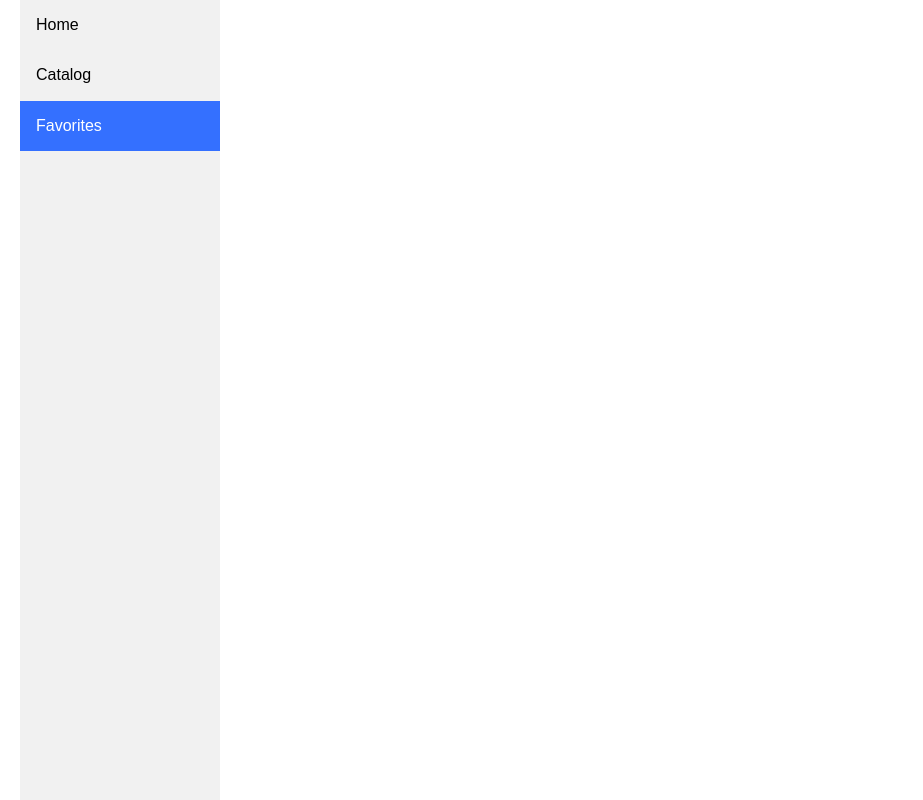
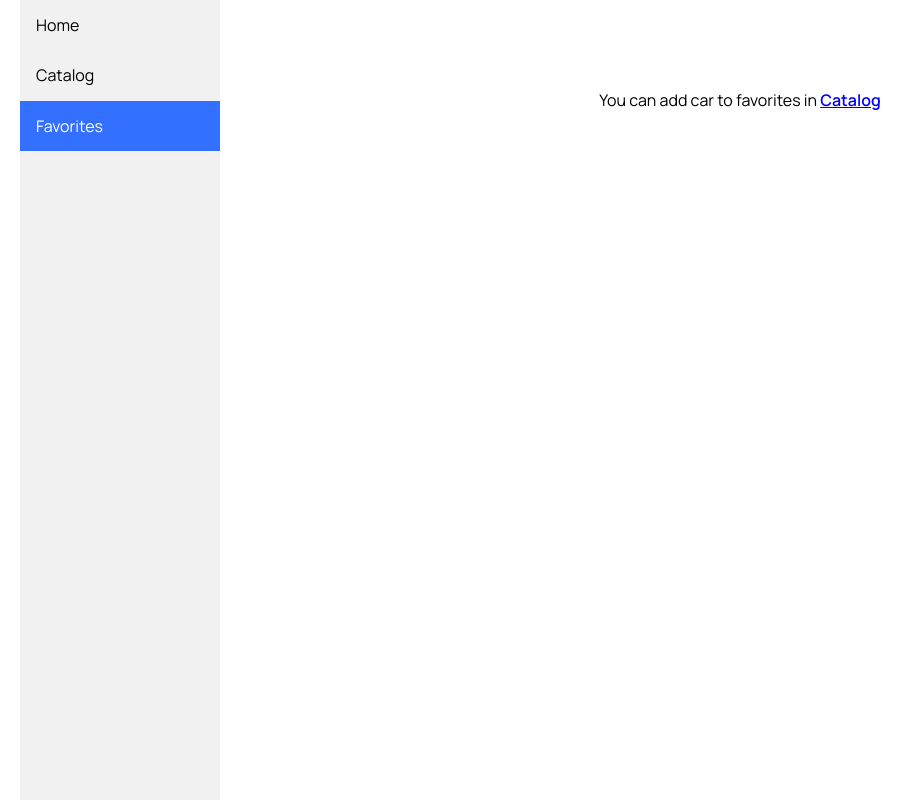
Before and after one commit to Pavel-K-ua/Rent-a-Car, a React (Create React App) app: page /Rent-a-Car/favorites in a window 1280 px wide. Shown: the whole page, without its empty margins (0-923 px from the left). Built offline with nearby package versions, Linux system fonts and the light colour scheme.

Commit message:
add fonts

```diff
--- a/src/components/Favorites/Favorites.jsx
+++ b/src/components/Favorites/Favorites.jsx
@@ -1,19 +1,25 @@
 import Card from 'components/Card/Card';
-import { StyledCatalog } from 'components/Catalog/Catalog.styled';
 import React from 'react';
 import { useSelector } from 'react-redux';
 import { selectFavorites } from 'redux/selectors';
+import { StyledFavLink, StyledFavWrap } from './Favorites.styled';
 
 const Favorites = () => {
   const favorites = useSelector(selectFavorites);
   return (
     <>
       <div>
-        <StyledCatalog>
+        <StyledFavWrap>
+          {!favorites.length ? (
+            <p>
+              You can add car to favorites in{' '}
+              <StyledFavLink to="/catalog">Catalog</StyledFavLink>
+            </p>
+          ) : null}
           {favorites.map(car => (
             <Card key={car.id} car={car} />
           ))}
-        </StyledCatalog>
+        </StyledFavWrap>
       </div>
     </>
   );
--- a/src/components/Favorites/Favorites.styled.js
+++ b/src/components/Favorites/Favorites.styled.js
@@ -0,0 +1,24 @@
+import styled from 'styled-components';
+import { Link } from 'react-router-dom';
+
+export const StyledFavWrap = styled.ul`
+  display: flex;
+  gap: 20px;
+  flex-wrap: wrap;
+  column-gap: 28px;
+  row-gap: 50px;
+  align-items: center;
+  justify-content: center;
+  padding: 10px;
+  padding-top: 90px;
+`;
+
+export const StyledFavLink = styled(Link)`
+  color: blue;
+  text-decoration: underline;
+  font-weight: bold;
+  transition: scale 0.1s;
+  &:hover {
+    scale: 110%;
+  }
+`;
--- a/src/index.css
+++ b/src/index.css
@@ -1,7 +1,7 @@
 @import-normalize; /* bring in normalize.css styles */
-
+@import url('https://fonts.googleapis.com/css2?family=Manrope:wght@400;500;600&display=swap');
 body {
-  font-family: 'Poppins', sans-serif;
+  font-family: 'Manrope', sans-serif;
 }
 
 h1,
```
Also changed, not shown: public/index.html (+0 -35 lines).
